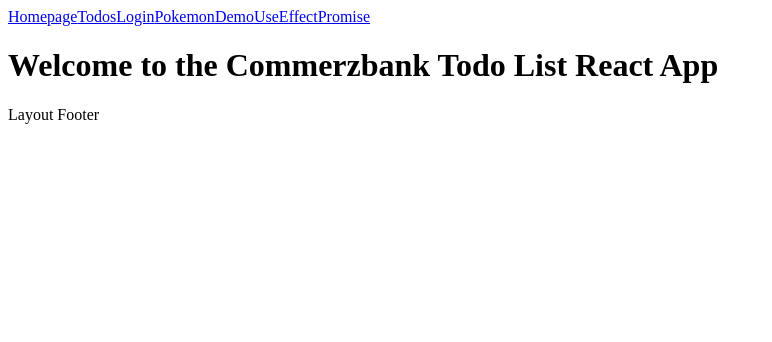
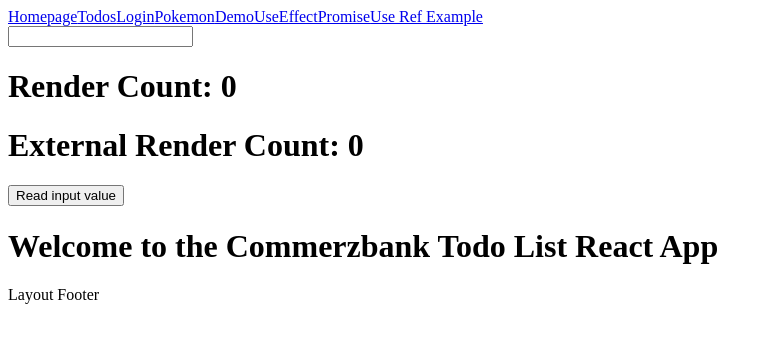
Before and after one commit to moncapitaine/learn-react, a React (Vite) app in the folder my-react-app/: page /userefexample in a window 1280 px wide. Shown: the top 342 px of the page, without its empty margins (0-772 px from the left). Built offline with nearby package versions, Linux system fonts and the light colour scheme.

Commit message:
useRef examples

```diff
--- a/my-react-app/src/App.tsx
+++ b/my-react-app/src/App.tsx
@@ -7,6 +7,7 @@
 import { HomePage } from "./pages/HomePage"
 import { LoginPage } from "./pages/LoginPage"
 import { PokemonPage } from "./pages/PokemonPage"
+import { RefExamplePage } from "./pages/RefExamplePage"
 import { TodoPage } from "./pages/TodoPage"
 
 
@@ -21,6 +22,7 @@
             <Route path="/login" element={<LoginPage />} />
             <Route path="/pokemon" element={<PokemonPage />} />
             <Route path="/DemoUseEffectPromise" element={<DemoUseEffectPromise />} />
+            <Route path="/userefexample" element={<RefExamplePage />} />
           </Routes>
           <h1>Welcome to the Commerzbank Todo List React App</h1>
         </MyLayout>
--- a/my-react-app/src/MyLayout.tsx
+++ b/my-react-app/src/MyLayout.tsx
@@ -15,6 +15,8 @@
         <Link to="/login">Login</Link>
         <Link to="/pokemon">Pokemon</Link>
         <Link to="/DemoUseEffectPromise">DemoUseEffectPromise</Link>
+        <Link to="/userefexample">Use Ref Example</Link>
+
       </header>
       <main>
         {children}
--- a/my-react-app/src/hooks/usePokeQuery.ts
+++ b/my-react-app/src/hooks/usePokeQuery.ts
@@ -4,6 +4,13 @@
 export interface Pokemon {
   name: string
   url: string
+}
+
+
+const fetchPokemon = async (): Promise<Pokemon[]> => {
+  const response = await fetch('https://pokeapi.co/api/v2/pokemon?limit=10&offset=0')
+  const data = await response.json()
+  return data.results
 }
 
 export interface PokemonQueryResult {
@@ -13,22 +20,14 @@
 }
 
 
-
-const fetchPokemon = async (): Promise<Pokemon[]> => {
-  const response = await fetch('https://pokeapi.co/api/v2/pokemon?limit=10&offset=0')
-  const data = await response.json()
-  return data.results
-}
-
-export const usePokeQuery = (): PokemonQueryResult => {
+export const usePokeQuery = (timeoutMilliseconds: number = 500): PokemonQueryResult => {
   const [pokemonList, setPokemonList] = useState<Pokemon[]>([])
   const [error, setError] = useState<string | undefined>()
   const [loading, setLoading] = useState(false)
   const loadPokemons = async () => {
     try {
       setLoading(true)
-      await wait(4000) // will be awaited
-      // wait(5000) // will not be awaited for
+      await wait(timeoutMilliseconds)
       const fetchedItems = await fetchPokemon()
       setPokemonList(fetchedItems)
       setError(undefined)
@@ -43,9 +42,10 @@
   useEffect(() => {
     loadPokemons()
   }, [])
-  return ({
+
+  return {
     pokemonList,
     loading,
     error
-  })
+  }
 }
--- a/my-react-app/src/pages/PokemonPage.tsx
+++ b/my-react-app/src/pages/PokemonPage.tsx
@@ -9,9 +9,12 @@
     return <div>Loading...</div>
   }
 
+  if (error) {
+    return <div style={{border: 'solid 1px red'}}>{error}</div>
+  }
+
   return (
     <ul>
-      { error && <li>{error}</li>}
       {pokemonList.map((pokemon, index) => (<li key={index}>
         <h3>{pokemon.name}</h3>
         <a href={pokemon.url} target="_blank">Details</a>
--- /dev/null
+++ b/my-react-app/src/pages/RefExamplePage.tsx
@@ -0,0 +1,30 @@
+import { useEffect, useRef, useState } from "react";
+
+let externalRenderCount = 0
+
+export const RefExamplePage = () => {
+
+  const [inputValue, setInputValue] = useState("");
+  const count = useRef(0);
+  const inputRef = useRef<HTMLInputElement>(null)
+
+  useEffect(() => {
+    count.current = count.current + 1;
+    externalRenderCount++
+  });
+
+  return (
+    <>
+      <input
+        ref={inputRef}
+        type="text"
+        value={inputValue}
+        onChange={(e) => setInputValue(e.target.value)}
+      />
+      <h1>Render Count: {count.current}</h1>
+      <h1>External Render Count: {externalRenderCount}</h1>
+      <button onClick={() => console.log('inputRef value', inputRef.current?.value)}>Read input value</button>
+    </>
+  );
+
+}
```
